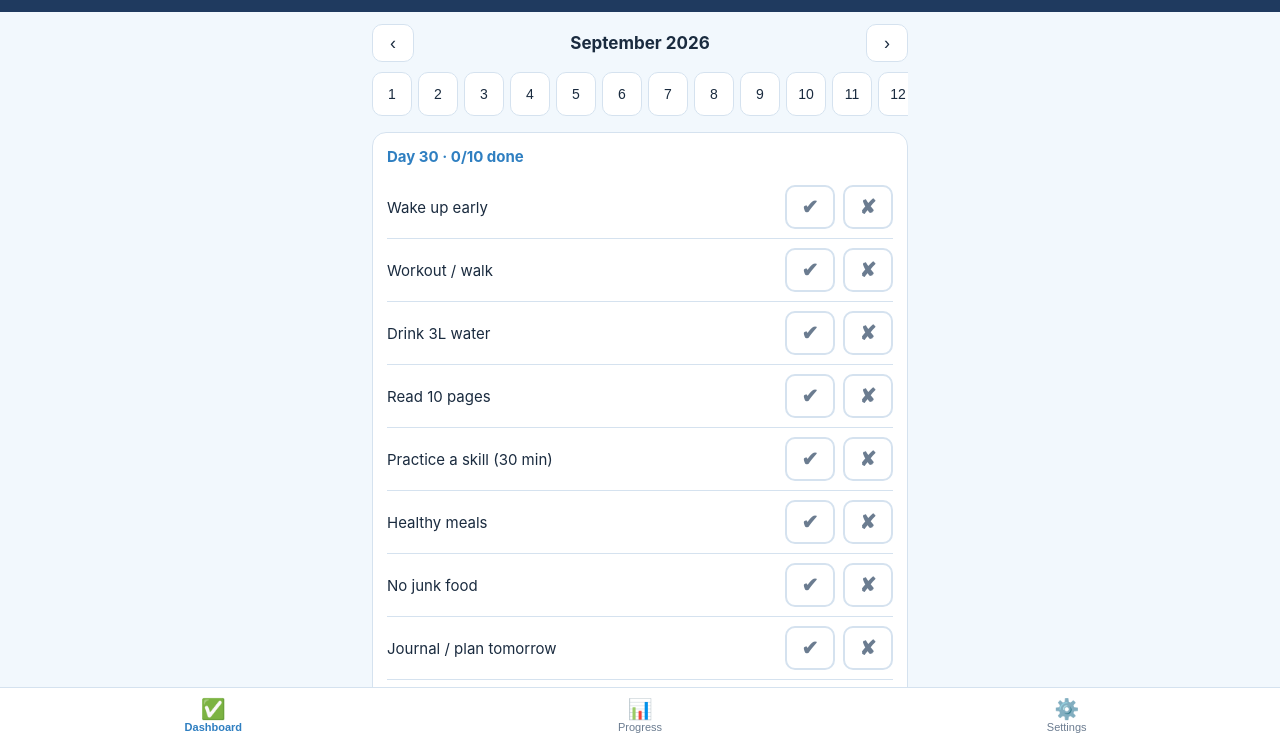
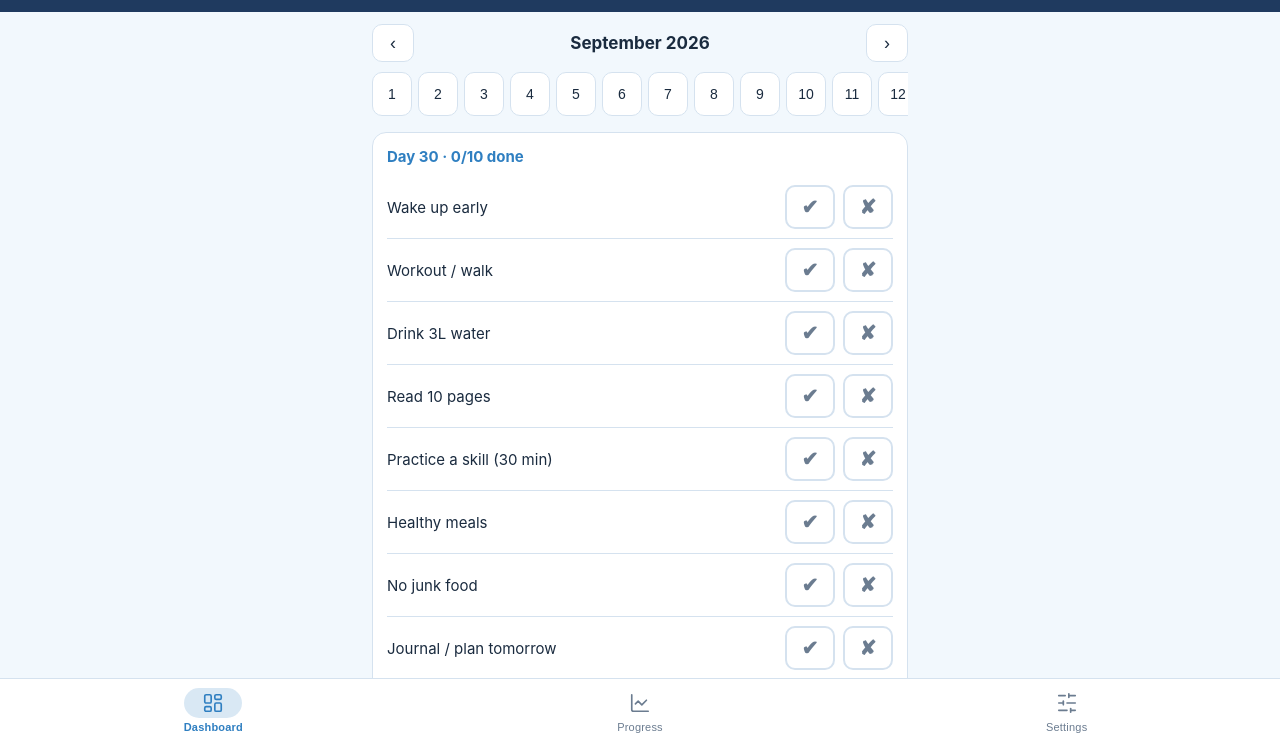
Before and after one commit to shahsahib2492-creator/Winter-Arc, a website: page www/index.html in a window 1280 px wide. Shown: the part 59-798 px from the top of the page. Drawn offline with Linux system fonts and the light colour scheme.

Commit message:
Update index.html

```diff
--- a/www/index.html
+++ b/www/index.html
@@ -50,12 +50,12 @@ textarea{min-height:76px;resize:vertical}label{display:block;font-size:13px;colo
 .tgl{width:100%;padding:13px;border-radius:12px;border:2px solid var(--acc);background:transparent;color:var(--acc);font-size:15px;font-weight:700}.tgl.on{background:var(--acc);color:#fff}.hrow input{min-width:0}.hrow input.ht{flex:0 0 112px;padding:8px 4px}
 nav{position:fixed;left:0;right:0;bottom:0;display:flex;background:var(--card);border-top:1px solid var(--line);padding-bottom:env(safe-area-inset-bottom,0px)}
 nav button{flex:1;padding:9px 0 8px;border:0;background:none;color:var(--mut);font-size:11px}
-nav button span{display:block;font-size:20px}nav button.on{color:var(--acc);font-weight:700}
+nav button .ic{position:relative;display:flex;align-items:center;justify-content:center;width:58px;height:30px;margin:0 auto 3px}nav button .ic::before{content:'';position:absolute;inset:0;border-radius:15px;background:var(--acc);opacity:0;transition:opacity .2s}nav button.on .ic::before{opacity:.18}nav button .ic svg{position:relative}nav button{letter-spacing:.2px}nav button.on{color:var(--acc);font-weight:700}
 </style></head>
 <body>
 <header><h1>❄ Winter Arc Tracker ❄</h1><small id="sub"></small></header>
 <main id="app"></main>
-<nav><button data-a="tab" data-v="track"><span>✅</span>Dashboard</button><button data-a="tab" data-v="charts"><span>📊</span>Progress</button><button data-a="tab" data-v="setup"><span>⚙️</span>Settings</button></nav>
+<nav><button data-a="tab" data-v="track"><i class="ic"><svg viewBox="0 0 24 24" width="22" height="22" fill="none" stroke="currentColor" stroke-width="1.8" stroke-linecap="round" stroke-linejoin="round"><rect width="7" height="9" x="3" y="3" rx="1.5"/><rect width="7" height="5" x="14" y="3" rx="1.5"/><rect width="7" height="9" x="14" y="12" rx="1.5"/><rect width="7" height="5" x="3" y="16" rx="1.5"/></svg></i>Dashboard</button><button data-a="tab" data-v="charts"><i class="ic"><svg viewBox="0 0 24 24" width="22" height="22" fill="none" stroke="currentColor" stroke-width="1.8" stroke-linecap="round" stroke-linejoin="round"><path d="M3 3v16a2 2 0 0 0 2 2h16"/><path d="m19 9-5 5-4-4-3 3"/></svg></i>Progress</button><button data-a="tab" data-v="setup"><i class="ic"><svg viewBox="0 0 24 24" width="22" height="22" fill="none" stroke="currentColor" stroke-width="1.8" stroke-linecap="round" stroke-linejoin="round"><line x1="21" x2="14" y1="4" y2="4"/><line x1="10" x2="3" y1="4" y2="4"/><line x1="21" x2="12" y1="12" y2="12"/><line x1="8" x2="3" y1="12" y2="12"/><line x1="21" x2="16" y1="20" y2="20"/><line x1="12" x2="3" y1="20" y2="20"/><line x1="14" x2="14" y1="2" y2="6"/><line x1="8" x2="8" y1="10" y2="14"/><line x1="16" x2="16" y1="18" y2="22"/></svg></i>Settings</button></nav>
 <script>
 const K='wat_v1', MN=['January','February','March','April','May','June','July','August','September','October','November','December'];
 let S=null;try{S=JSON.parse(localStorage.getItem(K))}catch(e){}
```
